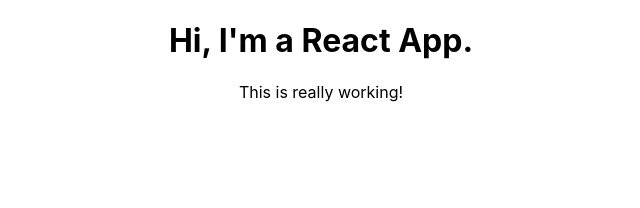
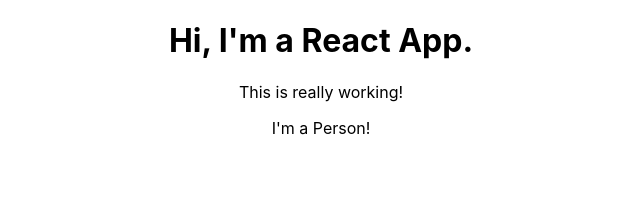
Before and after one commit to littlecloud1/React-Practices, a React (Create React App) app: page / in a window 1280 px wide. Shown: the top 208 px of the page, without its empty margins (319-959 px from the left). Built offline with nearby package versions, Linux system fonts and the light colour scheme.

Commit message:
feat: add person on App.

```diff
--- a/src/App.js
+++ b/src/App.js
@@ -8,6 +8,8 @@
             <div className="App">
                 <h1>Hi, I'm a React App.</h1>
                 <p> This is really working!</p>
+                <Person>
+                </Person>
             </div>
             //<h1>Another heading</h1> count do this, can only have one root element
         );
```
